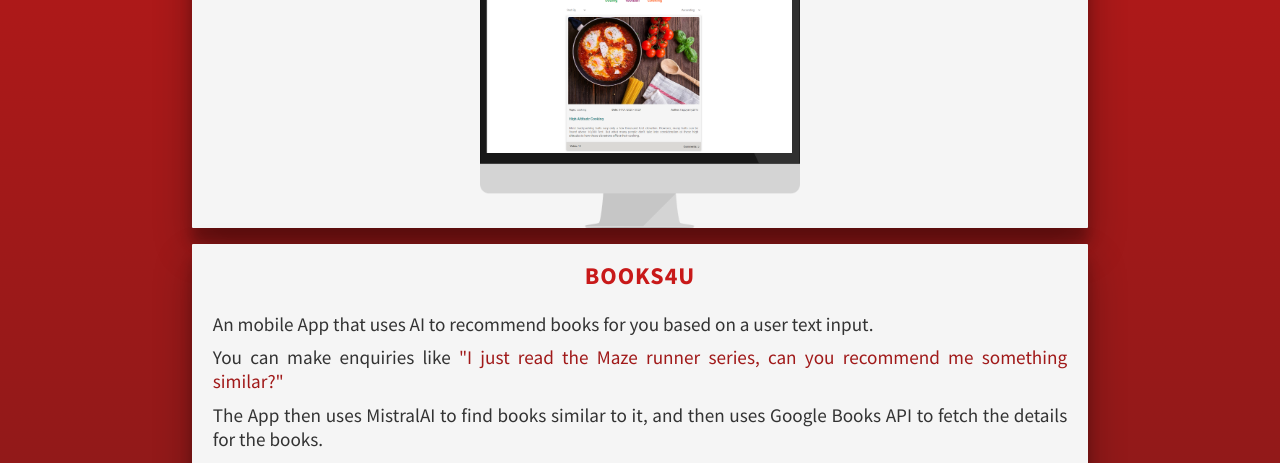
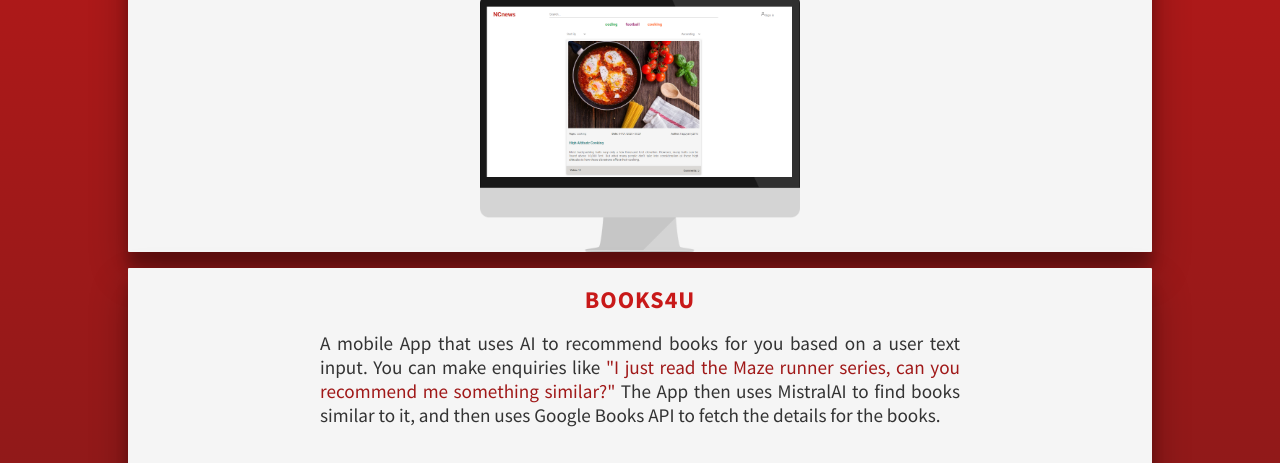
Before and after one commit to silvafilipeuk/portfolio, a plain HTML site: page index.html in a window 1280 px wide. Shown: the part 1279-1742 px from the top of the page. Drawn offline with Linux system fonts and the light colour scheme.

Commit message:
small css changes on projects section.

```diff
--- a/css/style.css
+++ b/css/style.css
@@ -674,8 +674,13 @@ footer {
   }
 
   .project {
+    min-height: 40vh;
+  }
+
+  .project-title {
+    display: flex;
+    justify-content: center;
     width: 70vw;
-    min-height: 40vh;
   }
 
   .project-img {
@@ -689,6 +694,11 @@ footer {
     padding-bottom: 1rem;
   }
 
+  .project-description {
+    width: 50vw;
+    justify-self: center;
+  }
+
   .project-links {
     display: grid;
     font-size: 1rem;
@@ -696,6 +706,7 @@ footer {
     color: rgb(200, 25, 25);
     text-transform: uppercase;
     font-weight: 600;
+    width: 80vw;
     height: auto;
     padding-top: 1rem;
   }
--- a/index.html
+++ b/index.html
@@ -129,22 +129,14 @@
               <div class="project">
                 <p class="project-title">Books4U</p>
                 <p class="project-description">
-                  <span style="display: block; padding: 0.3rem"
-                    >An mobile App that uses AI to recommend books for you based
-                    on a user text input.</span
+                  A mobile App that uses AI to recommend books for you based on
+                  a user text input. You can make enquiries like
+                  <mark class="red"
+                    >"I just read the Maze runner series, can you recommend me
+                    something similar?"</mark
                   >
-                  <span style="display: block; padding: 0.3rem">
-                    You can make enquiries like
-                    <mark class="red"
-                      >"I just read the Maze runner series, can you recommend me
-                      something similar?"</mark
-                    ></span
-                  >
-                  <span style="display: block; padding: 0.3rem">
-                    The App then uses MistralAI to find books similar to it, and
-                    then uses Google Books API to fetch the details for the
-                    books.</span
-                  >
+                  The App then uses MistralAI to find books similar to it, and
+                  then uses Google Books API to fetch the details for the books.
                 </p>
                 <div class="project-links">
                   <a
```
